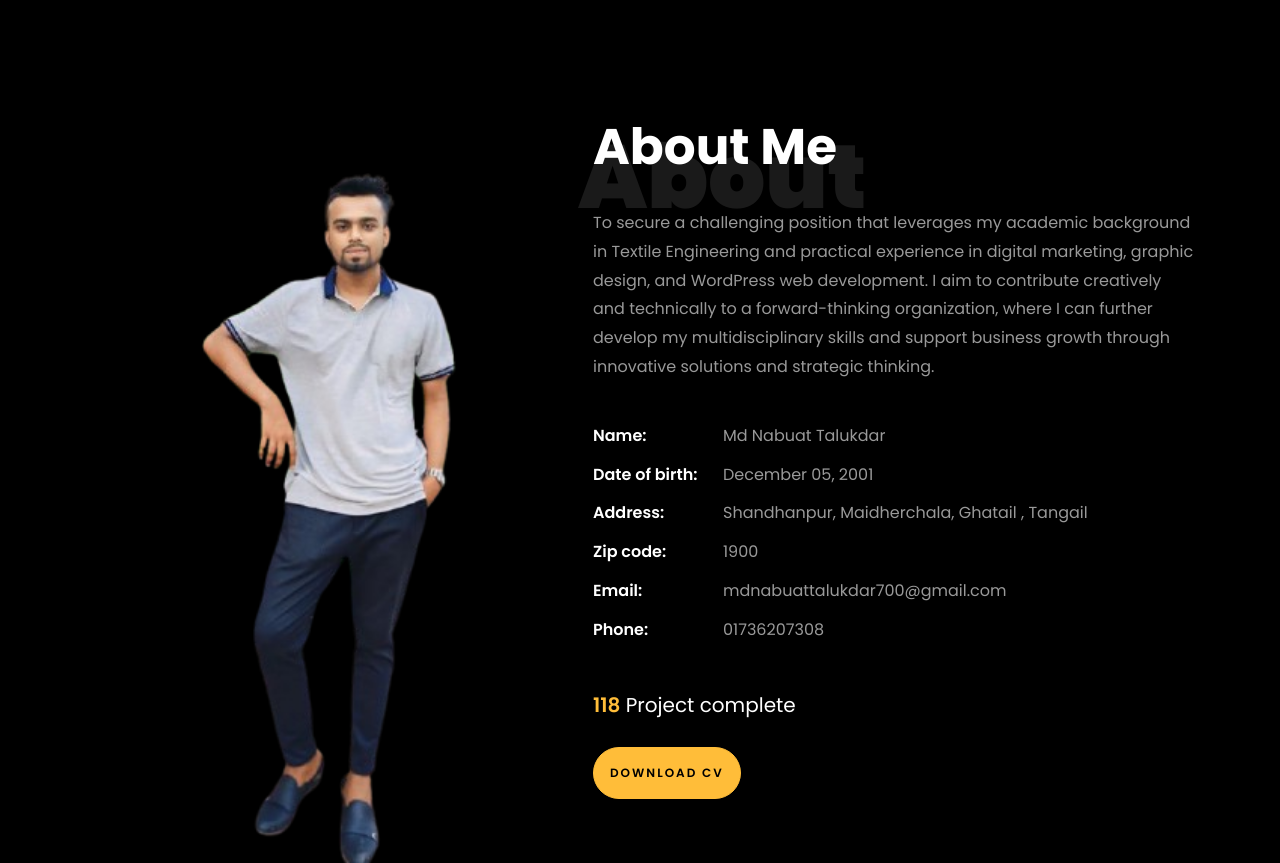
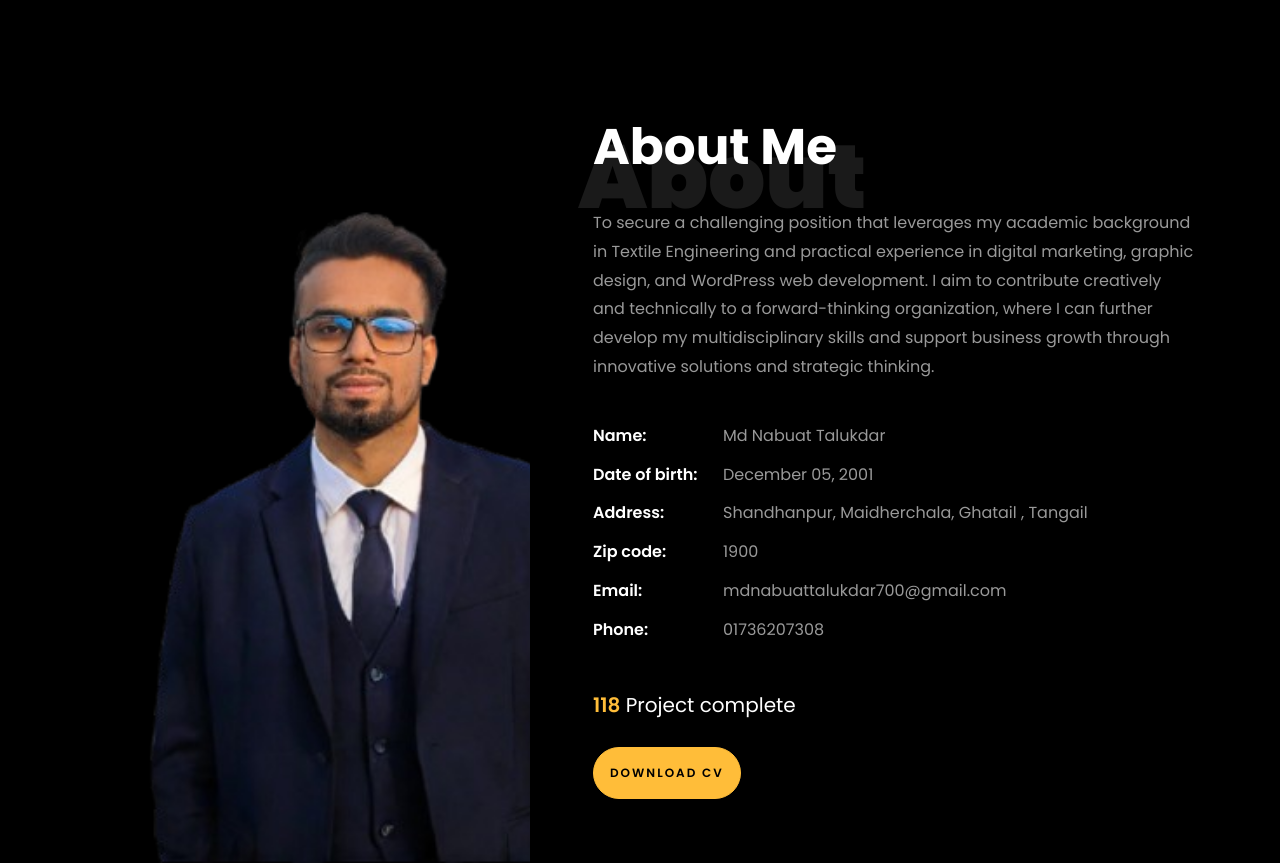
Before and after one commit to RomanaIdressEkfa/Md-Nabuat-Talukdar, a plain HTML site: page index.html in a window 1280 px wide. Shown: the part 752-1615 px from the top of the page. Drawn offline with Linux system fonts and the light colour scheme; files whose address does not match are found by name.

Commit message:
image change

```diff
--- a/index.html
+++ b/index.html
@@ -170,7 +170,7 @@
               <div
                 class="img d-flex align-self-stretch align-items-center"
                 style="
-                  background-image: url(images/452816718_1666409367534870_3240135423682010568_n-removebg-preview.png);
+                  background-image: url(images/image-removebg-preview.png);
                 "
               ></div>
             </div>
```
Also changed, not shown: images/IMG_20250524_201742-removebg-preview.png (added), images/image-removebg-preview.png (added), images/image.png (added).
